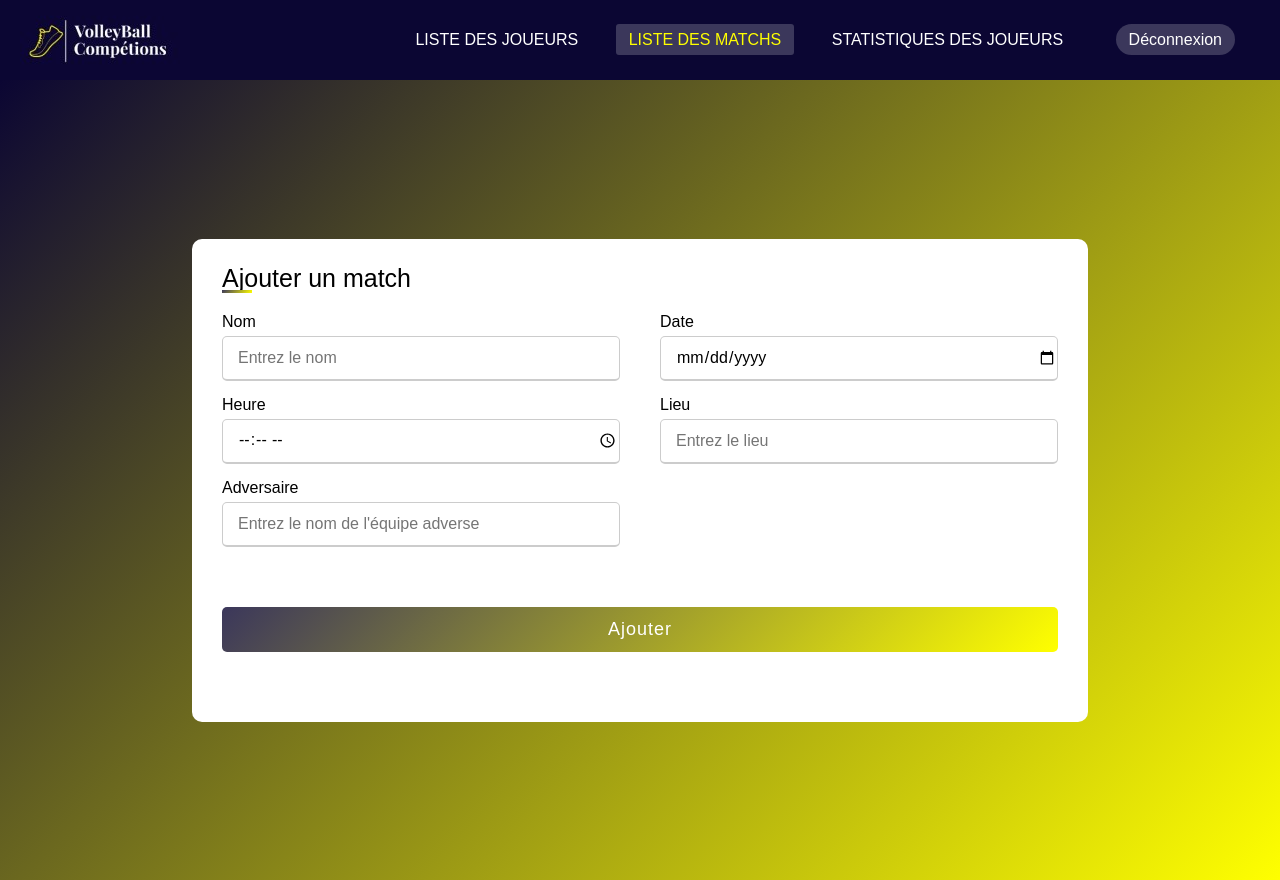
After one commit to CamiilleMrn/PhpWebsite, a PHP site: page /PhpFiles/addMatch.php in a window 1280 px wide. The commit adds this page. Run offline with PHP 8.4, Linux system fonts and the light colour scheme; the visitor is signed in with stand-in values (Sample User, id 1).

Commit message:
Add Match refactor match list

```diff
--- a/CSS/style.css
+++ b/CSS/style.css
@@ -432,6 +432,71 @@ form .button input:hover{
     }
 }
 
+/* Add Match css*/
+
+.addMatchBody {
+    display: flex;
+    height: 100vh;
+    justify-content: center;
+    align-items: center;
+    background: linear-gradient(135deg, #0B0633, yellow );
+}
+
+.container form .matchDetails{
+    display: flex;
+    flex-wrap: wrap;
+    justify-content: space-between;
+    margin: 20px 0 12px 0;
+}
+
+form .matchDetails .input-box{
+    margin-bottom: 15px;
+    width: calc(100% / 2 - 20px);
+}
+
+.matchDetails .input-box input , .matchDetails .input-box select{
+    height: 45px;
+    width: 100%;
+    outline: none;
+    border-radius: 5px;
+    border : 1px solid #ccc;
+    padding-left: 15px;
+    font-size: 16px;
+    border-bottom-width: 2px;
+    transition: all 0.3s ease;
+}
+
+.matchDetails .input-box input:focus , .matchDetails .input-box input:valid{
+    border-color: #3b375b ;
+}
+
+.matchDetails .input-box select:focus, .matchDetails .input-box select:valid{
+    border-color: #3b375b ;
+}
+
+.matchDetails .input-box .details{
+    display: block;
+    font-weight: 500;
+    margin-bottom: 5px;
+}
+
+@media (max-width: 584px) {
+    form .matchDetails .input-box{
+        margin-bottom: 15px;
+        width: 100%;
+    }
+
+    .container form .matchDetails{
+        max-height:  300px;
+        overflow: scroll;
+    }
+
+    .matchDetails::-webkit-scrollbar{
+        width: 0;
+    }
+}
+
+
 /*StatPage CSS*/
 
 .mainStatPage h1{
--- a/PhpFiles/AddPlayer.php
+++ b/PhpFiles/AddPlayer.php
@@ -35,7 +35,7 @@
     }
 ?>
 
-<!DOCTYPE>
+<!DOCTYPE html>
     <html lang="fr">
         <head>
             <title> Ajouter un joueur </title>
@@ -126,6 +126,7 @@
                                 <input type="submit" name="Button" value="Inscrire">
                             </div>
                         </form>
+                    </div>
                 </div>
             </main>
 
--- a/PhpFiles/MatchList.php
+++ b/PhpFiles/MatchList.php
@@ -30,6 +30,9 @@
         <main>
             <h1 class="pageTitle"> Liste des Matchs </h1>
         <!-- Affichage du tableau des matchs avec le noom, le lieu, la date, un bouton voir equipe par ligne et un bouton voir resultat   -->
+            <div class="addButton">
+                <a href="addMatch.php"><button>Ajouter</button></a>
+            </div>
             <div class="tablePlayer">
                 <table>
                     <tr>
--- /dev/null
+++ b/PhpFiles/addMatch.php
@@ -0,0 +1,93 @@
+<?php
+    session_start();
+	if (empty($_SESSION['id'])) {
+        header('Location: /ProjetPhp/PhpFiles/login.php');
+		exit();
+	}
+
+    $server="localhost";
+    $db="projectphp";
+    $login="root";
+    $mdp="";
+    try {
+        $bdd = new PDO("mysql:host=$server;dbname=$db", $login, $mdp);
+    }catch (Exception $e) {
+        die('Erreur : ' . $e->getMessage());
+    }
+
+    if(isset($_POST['addMatch'])) {
+        $req = $bdd->prepare('insert into rencontre (nom, date, heure, lieu, equipeAdverse) VALUES (:nom, :date, :heure, :lieu, :adversaire)');
+        if (!$req) {
+            echo "<script>alert('Erreur, impossible d\'ajouter le match');</script>";
+            header('Location: #');
+        }
+        $req->execute(array(
+            'nom' => $_POST['name'],
+            'date' => $_POST['date'],
+            'heure' => $_POST['hour'],
+            'lieu' => $_POST['lieu'],
+            'adversaire' => $_POST['adversaire']
+        ));
+        if (!$req) {
+            echo "<script>alert('Erreur, impossible d\'ajouter le match');</script>";
+        }
+    }
+?>
+
+<!doctype html>
+<html>
+    <head>
+        <meta charset="utf-8">
+        <title> Ajouter un match </title>
+        <link rel="stylesheet" type="text/css" href="../CSS/style.css">
+
+
+
+
+    </head>
+    <body>
+        <?php $_GET['page'] = 2;
+        include "Menu.php"?>
+        <main class='addMatchBody'>
+            <div class="container">
+                <h1 class="title">Ajouter un match </h1>
+                <form method="post" action="addMatch.php">
+                    <div class="matchDetails">
+                        <div class="input-box">
+                            <label for="name" class="details">Nom</label>
+                            <input type="text" name ="name" placeholder="Entrez le nom" required>
+                        </div>
+                        <div class="input-box">
+                            <span class="details">Date</span>
+                            <label>
+                                <input type="date" name ="date" placeholder="Date du match" required>
+                            </label>
+                        </div>
+                        <div class="input-box">
+                            <span class="details">Heure</span>
+                            <label>
+                                <input type="time" name ="hour" placeholder="Heure du match" required>
+                            </label>
+                        </div>
+                        <div class="input-box">
+                            <span class="details">Lieu</span>
+                            <label>
+                                <input type="text" name ="lieu" placeholder="Entrez le lieu" required>
+                            </label>
+                        </div>
+                        <div class="input-box">
+                            <span class="details">Adversaire</span>
+                            <label>
+                                <input type="text" name ="adversaire" placeholder="Entrez le nom de l'équipe adverse" required>
+                            </label>
+                        </div>
+
+                    </div>
+                    <div class="button">
+                        <input type="submit" name="addMatch" value="Ajouter">
+                    </div>
+                </form>
+            </div>
+        </main>
+    </body>
+</html>
```
Also changed, not shown: PhpFiles/setTeam.php (+83 -28 lines).
